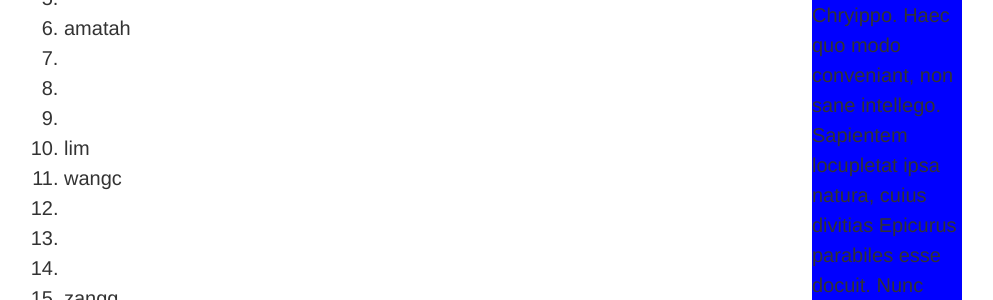
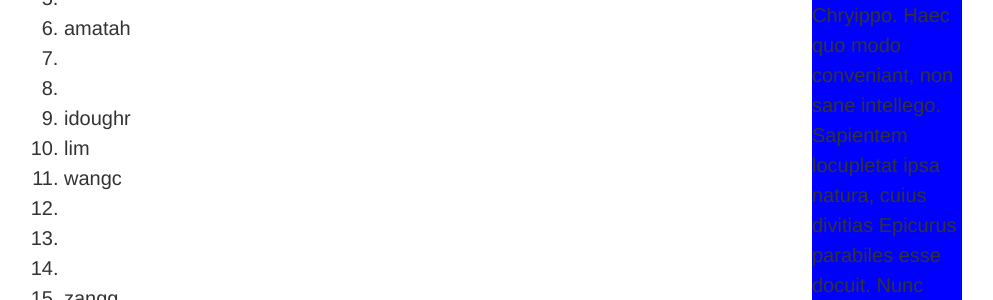
Before and after one commit to vccimaging/vccimaging.github.io, a Jekyll site: the page built from test.html, in a window 1280 px wide and 900 px high, scrolled down 1024 px. Shown: the part 153-453 px from the top of the window, without its empty margins (72-1065 px from the left). Built offline with Jekyll 4.4.1, drawn with Linux system fonts in a browser that asks for light colours; nearby versions of some CDN libraries.

Commit message:
Update people.yaml

```diff
--- a/_data/people.yaml
+++ b/_data/people.yaml
@@ -60,7 +60,7 @@
   position: Post Doc
   start: 2016
 
-- id:
+- id: idoughr
   name: Ramzi Idoughi
   pubname: R. Idoughi
   title: Dr.
```
